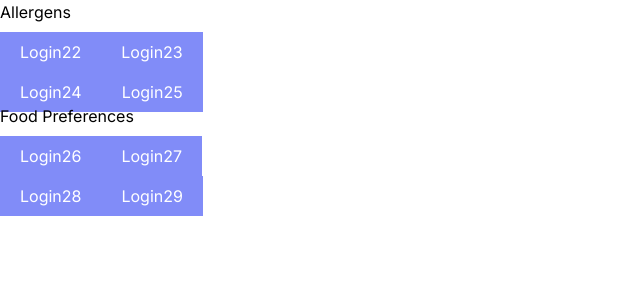
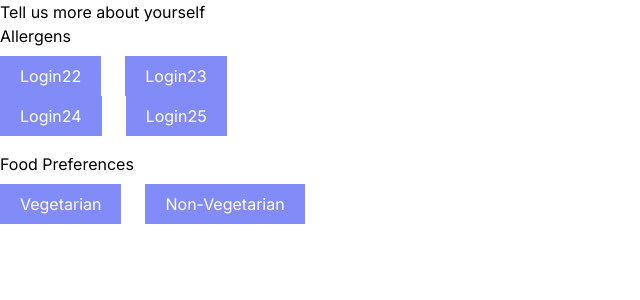
Before and after one commit to Karim-Mammadli/BoilerPlate, a Next.js app: page /preferences in a window 1280 px wide. Shown: the top 300 px of the page, without its empty margins (0-640 px from the left). Built offline with nearby package versions, Linux system fonts and the light colour scheme.

Commit message:
updated preferences buttons distance and format

```diff
--- a/src/app/preferences/page.tsx
+++ b/src/app/preferences/page.tsx
@@ -3,9 +3,10 @@ import Image from "next/image";
 export default function Home() {
   return (
     <div>
+        <p className="text-2xl hover:text-base"> Tell us more about yourself </p>
         <div>
       <p>Allergens</p>
-      <div className="space-y-4">
+      <div className="space-y-4 space-x-6">
         <button>
           <input type="checkbox" id="Login22" className="hidden peer" />
           <label htmlFor="Login22" className="cursor-pointer text-white bg-indigo-400 px-5 py-2.5 peer-checked:bg-red-500">
@@ -21,7 +22,7 @@ export default function Home() {
         </button>
       </div>
 
-      <div className="space-y-4">
+      <div className="space-y-4 space-x-6">
         <button>
           <input type="checkbox" id="Login24" className="hidden peer" />
           <label htmlFor="Login24" className="cursor-pointer text-white bg-indigo-400 px-5 py-2.5 peer-checked:bg-red-500">
@@ -38,35 +39,21 @@ export default function Home() {
       </div>
 </div>
 <div>
+<div className="space-y-100 pt-6">
 <p>Food Preferences</p>
-      <div className="space-y-4">
+</div>
+      <div className="space-y-4 space-x-6">
         <button>
-          <input type="checkbox" id="Login26" className="hidden peer" />
-          <label htmlFor="Login26" className="cursor-pointer text-white bg-indigo-400 px-5 py-2.5 peer-checked:bg-red-500">
-            Login26
+          <input type="checkbox" id="Vegetarian" className="hidden peer" />
+          <label htmlFor="Vegetarian" className="cursor-pointer text-white bg-indigo-400 px-5 py-2.5 peer-checked:bg-red-500">
+            Vegetarian
           </label>
         </button>
 
         <button>
-          <input type="checkbox" id="Login27" className="hidden peer" />
-          <label htmlFor="Login27" className="cursor-pointer text-white bg-indigo-400 px-5 py-2.5 peer-checked:bg-red-500">
-            Login27
-          </label>
-        </button>
-      </div>
-
-      <div className="space-y-4">
-        <button>
-          <input type="checkbox" id="Login28" className="hidden peer" />
-          <label htmlFor="Login28" className="cursor-pointer text-white bg-indigo-400 px-5 py-2.5 peer-checked:bg-red-500">
-            Login28
-          </label>
-        </button>
-
-        <button>
-          <input type="checkbox" id="Login29" className="hidden peer" />
-          <label htmlFor="Login29" className="cursor-pointer text-white bg-indigo-400 px-5 py-2.5 peer-checked:bg-red-500">
-            Login29
+          <input type="checkbox" id="Non-Vegetarian" className="hidden peer" />
+          <label htmlFor="Non-Vegetarian" className="cursor-pointer text-white bg-indigo-400 px-5 py-2.5 peer-checked:bg-red-500">
+            Non-Vegetarian
           </label>
         </button>
       </div>
```
